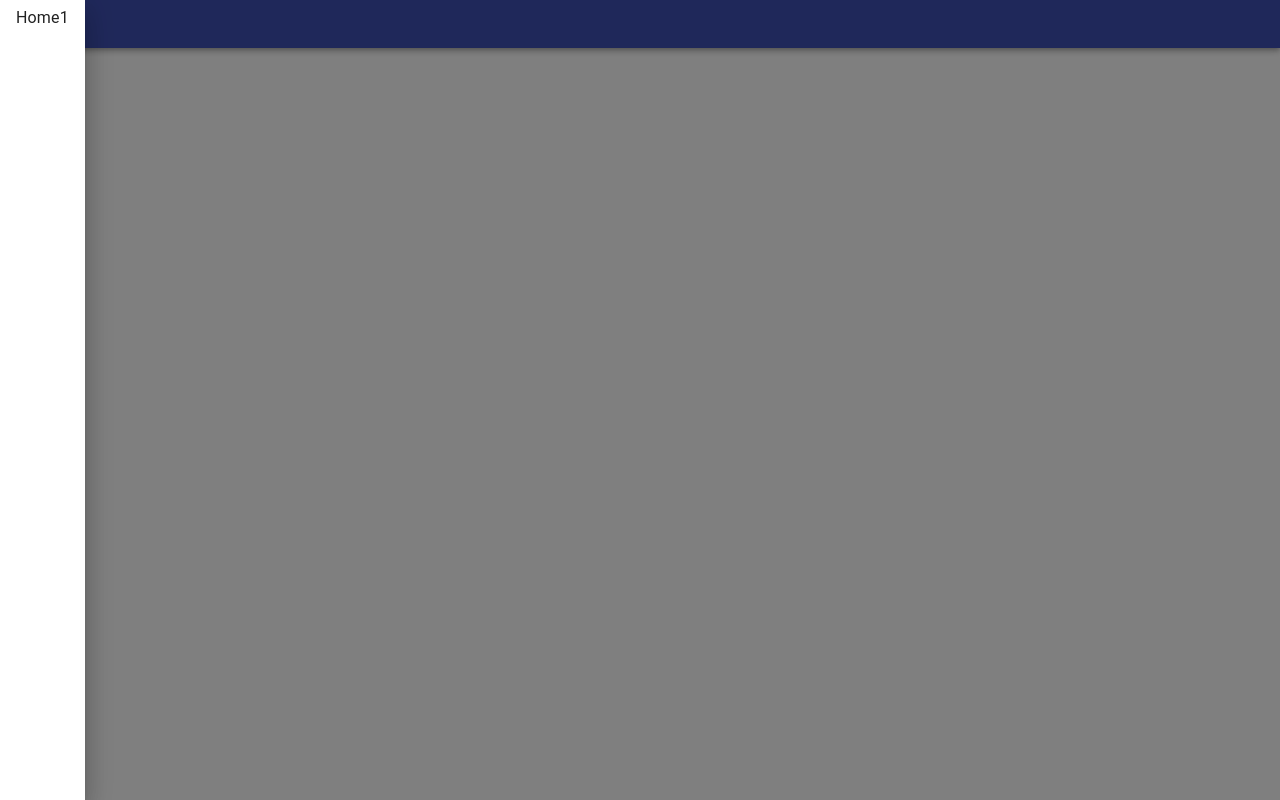
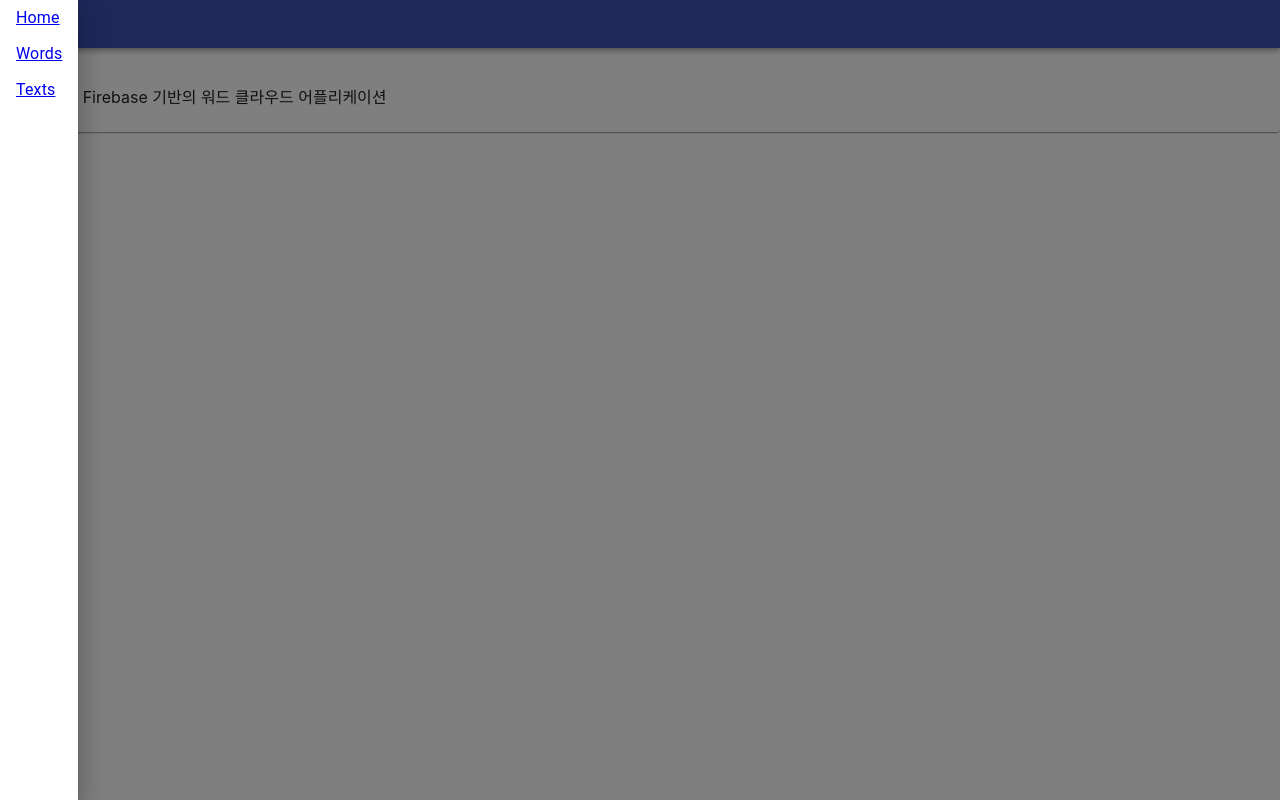
Before and after one commit to gingerpapa/WordCloud, a React (Create React App) app: page / in a window 1280 px wide. Both pictures are taken after a click on the button 24 px from the left and 24 px from the top of the page. Built offline with nearby package versions, Linux system fonts and the light colour scheme.

Commit message:
Add Router

```diff
--- a/package.json
+++ b/package.json
@@ -10,6 +10,7 @@
     "@testing-library/user-event": "^13.5.0",
     "react": "^18.2.0",
     "react-dom": "^18.2.0",
+    "react-router-dom": "^6.3.0",
     "react-scripts": "5.0.1",
     "web-vitals": "^2.1.4"
   },
--- a/src/App.js
+++ b/src/App.js
@@ -1,10 +1,22 @@
 import React from 'react';
+import { BrowserRouter as Router, Route, Routes} from 'react-router-dom';
 import AppShell from './AppShell';
+import Home from './Home';
+import Texts from './Texts';
+import Words from './Words';
 
 class App extends React.Component{
   render(){
     return (
-      <AppShell/>
+      <Router>
+          <AppShell>
+            <Routes>
+              <Route exact path="/" element={<Home/>}/>
+              <Route exact path="/texts" element={<Texts/>}/>
+              <Route exact path="/words" element={<Words/>}/>
+            </Routes>
+          </AppShell>
+      </Router>
     );
   }
 }
--- a/src/AppShell.js
+++ b/src/AppShell.js
@@ -1,4 +1,5 @@
 import React from "react";
+import { Link, Link as RouterLink } from 'react-router-dom';
 import { withStyles } from "@material-ui/core/styles";
 import AppBar from "@material-ui/core/AppBar";
 import Drawer from "@material-ui/core/Drawer";
@@ -26,6 +27,7 @@
     render(){
         const { classes } = this.props;
         return (
+            <div>
                 <div className={classes.root}>
                     <AppBar position="static">
                         <IconButton className={classes.menuButton} color="inherit" onClick={this.handleDrawerToggle}>
@@ -33,8 +35,26 @@
                         </IconButton>
                     </AppBar>
                     <Drawer open={this.state.toggle}>
-                    <MenuItem onClick={this.handleDrawerToggle}>Home1</MenuItem>
+                        <MenuItem onClick={this.handleDrawerToggle}>
+                            <Link component={RouterLink} to="/">
+                                Home
+                            </Link>
+                        </MenuItem>
+                        <MenuItem onClick={this.handleDrawerToggle}>
+                            <Link component={RouterLink} to="/words">
+                                Words
+                            </Link>
+                        </MenuItem>
+                        <MenuItem onClick={this.handleDrawerToggle}>
+                            <Link component={RouterLink} to="texts">
+                                Texts
+                            </Link>
+                        </MenuItem>
                     </Drawer>
+                </div>
+                <div id="content" style={{margin: 'auto', marginTop: '20px'}}>
+                    {React.cloneElement(this.props.children)}
+                </div>
             </div>
         )
     }
--- /dev/null
+++ b/src/Home.js
@@ -0,0 +1,17 @@
+import React from 'react';
+import Card from '@material-ui/core/Card';
+import CardContent from '@material-ui/core/CardContent';
+
+class Home extends React.Component{
+    render() {
+        return (
+            <Card>
+                <CardContent>
+                    React 및 Firebase 기반의 워드 클라우드 어플리케이션
+                </CardContent>
+            </Card>
+        );
+    }
+}
+
+export default Home;
--- /dev/null
+++ b/src/Texts.js
@@ -0,0 +1,17 @@
+import React from "react";
+import Card from "@material-ui/core/Card";
+import CardContent from "@material-ui/core/CardContent";
+
+class Texts extends React.Component{
+    render() {
+        return (
+            <Card>
+                <CardContent>
+                    Texts 페이지
+                </CardContent>
+            </Card>
+        );
+    }
+}
+
+export default Texts;
--- /dev/null
+++ b/src/Words.js
@@ -0,0 +1,17 @@
+import React from 'react';
+import Card from '@material-ui/core/Card';
+import CardContent from '@material-ui/core/CardContent';
+
+class Words extends React.Component{
+    render() {
+        return(
+            <Card>
+                <CardContent>
+                    Words 페이지
+                </CardContent>
+            </Card>
+        );
+    }
+}
+
+export default Words;
```
Also changed, not shown: 1 other file (tests, documents, lock files or other folders). Lines whose indentation alone changed are shown as unchanged.
